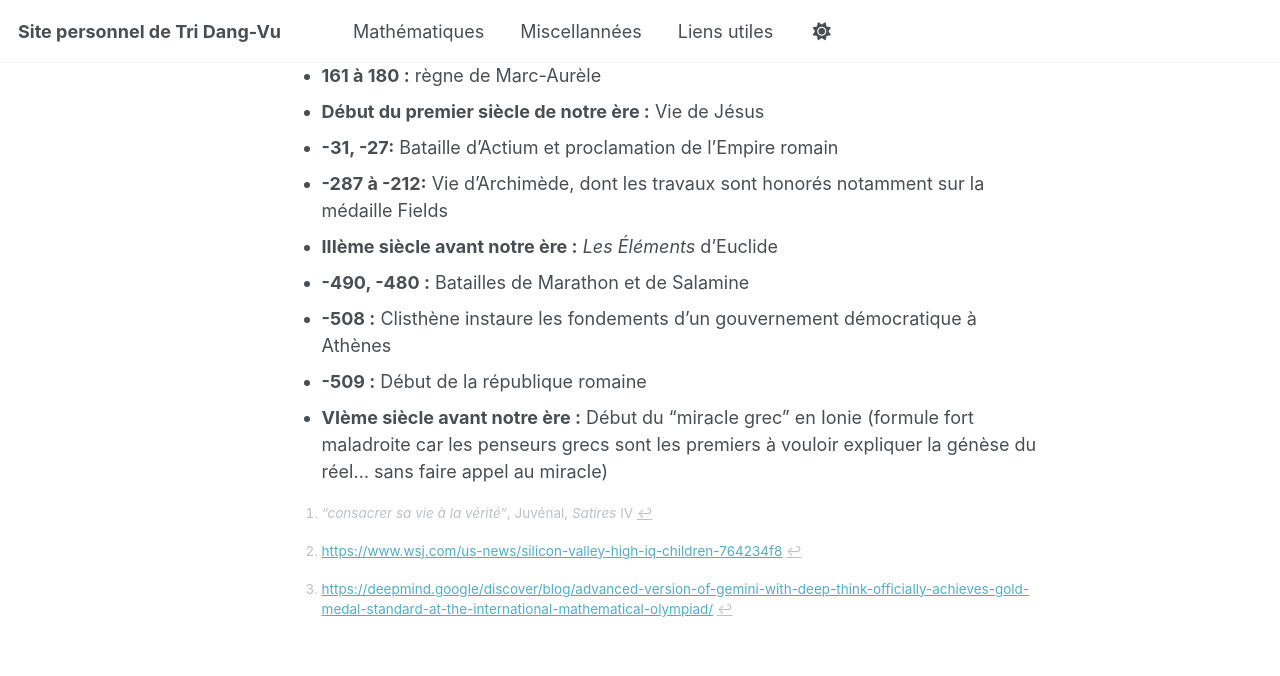
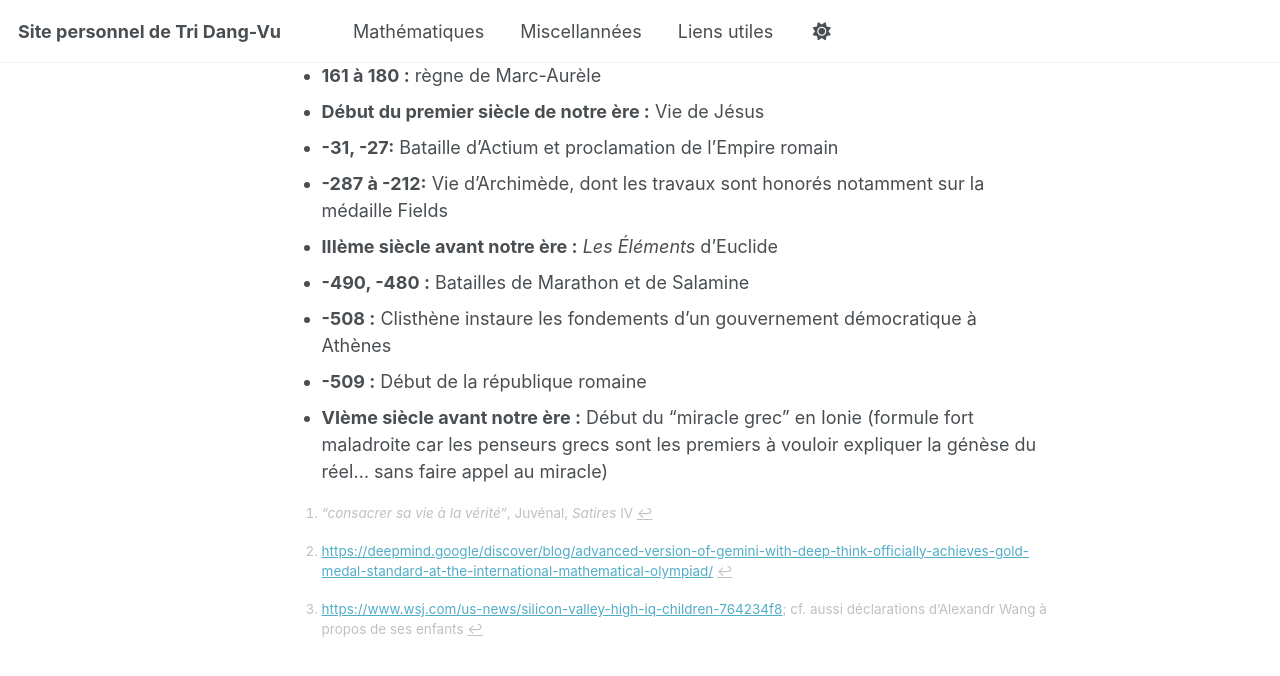
Before and after one commit to tridangvu/tridangvu.github.io, a Jekyll site: the page built from index.md, in a window 1280 px wide and 900 px high, scrolled down 6468 px. Shown: the top 676 px of the window. Built offline with Jekyll 4.4.1, drawn with Linux system fonts in a browser that asks for light colours; a script that is not in the unit is left out; some of the changed text lies outside the part shown.

Commit message:
Update index.md

```diff
--- a/index.md
+++ b/index.md
@@ -184,5 +184,5 @@ Les événements suivants sont tous importants pour l'auteur de ce site. Cela ne
 
 
 [^1]: *"consacrer sa vie à la vérité"*, Juvénal, *Satires* IV
-[^2]: [https://www.wsj.com/us-news/silicon-valley-high-iq-children-764234f8](https://www.wsj.com/us-news/silicon-valley-high-iq-children-764234f8)
-[^3]: [https://deepmind.google/discover/blog/advanced-version-of-gemini-with-deep-think-officially-achieves-gold-medal-standard-at-the-international-mathematical-olympiad/](https://deepmind.google/discover/blog/advanced-version-of-gemini-with-deep-think-officially-achieves-gold-medal-standard-at-the-international-mathematical-olympiad/)
+[^2]: [https://deepmind.google/discover/blog/advanced-version-of-gemini-with-deep-think-officially-achieves-gold-medal-standard-at-the-international-mathematical-olympiad/](https://deepmind.google/discover/blog/advanced-version-of-gemini-with-deep-think-officially-achieves-gold-medal-standard-at-the-international-mathematical-olympiad/)
+[^3]: [https://www.wsj.com/us-news/silicon-valley-high-iq-children-764234f8](https://www.wsj.com/us-news/silicon-valley-high-iq-children-764234f8); cf. aussi déclarations d'Alexandr Wang à propos de ses enfants
```
Also changed, not shown: other parts of index.md (+2 -2 lines).
